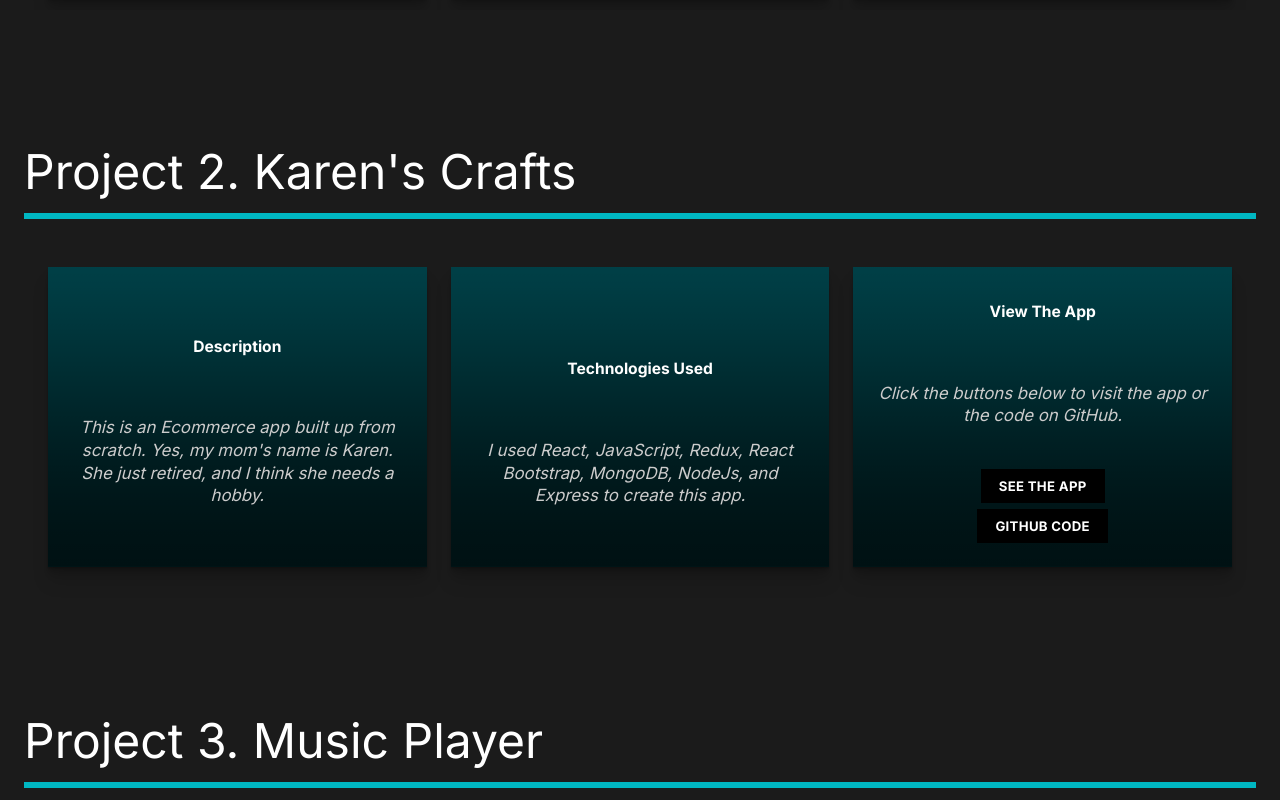
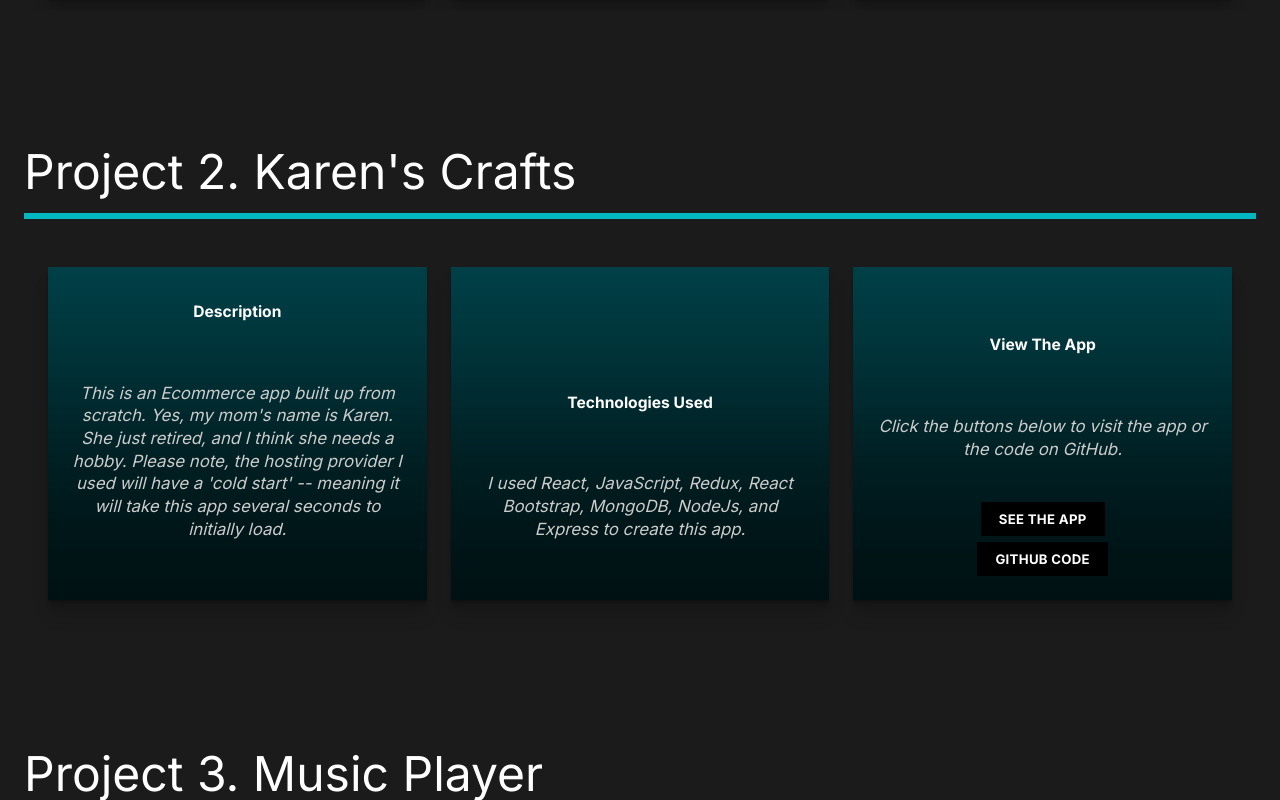
Before and after one commit to Ryan-Solomon/ryansolomon-io, a React (Create React App) app: page /work in a window 1280 px wide. Shown: the part 622-1422 px from the top of the page. Built offline with nearby package versions, Linux system fonts and the light colour scheme.

Commit message:
page note

```diff
--- a/src/projectData.js
+++ b/src/projectData.js
@@ -11,11 +11,11 @@ export const projectData = [
   },
   {
     description:
-      "This is an Ecommerce app built up from scratch. Yes, my mom's name is Karen. She just retired, and I think she needs a hobby.",
+      "This is an Ecommerce app built up from scratch. Yes, my mom's name is Karen. She just retired, and I think she needs a hobby. Please note, the hosting provider I used will have a 'cold start' -- meaning it will take this app several seconds to initially load.",
     technologies:
       'I used React, JavaScript, Redux, React Bootstrap, MongoDB, NodeJs, and Express to create this app.',
     otherNotes:
-      "I used an ecommerce tutorial to build this app, but I'm still comfortable with most of the functionality of this app and was able to customize it to make it my own.",
+      "I used an ecommerce tutorial to build this app, but I'm comfortable with most of the functionality of this app and was able to customize it to make it my own.",
     websiteLink: 'https://karenscrafts.herokuapp.com/',
     githubLink: 'https://github.com/Ryan-Solomon/karens-crafts',
   },
```
